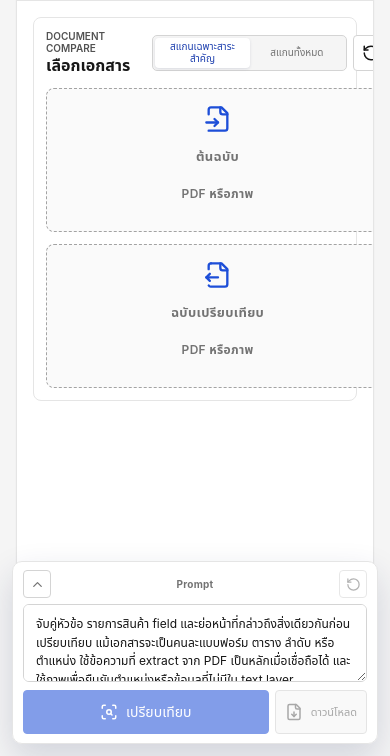
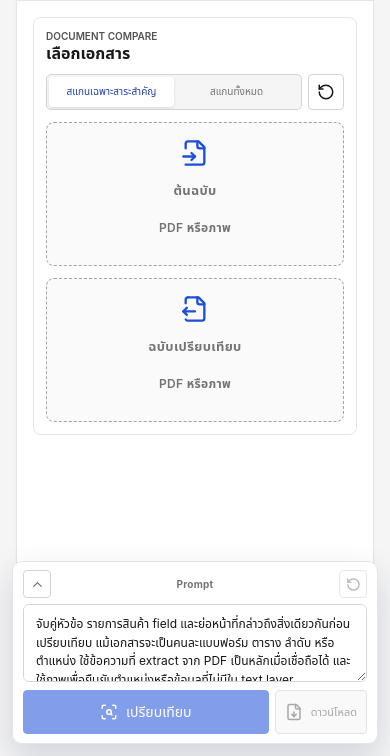
Before and after one commit to Conthium/le-pdfscan, a website built with Vite: page index.html in a window 390 px wide. Shown: the part 88-844 px from the top of the page. Built offline with nearby package versions, Linux system fonts and the light colour scheme.

Commit message:
Fix mobile document compare card overflow

```diff
--- a/src/styles.css
+++ b/src/styles.css
@@ -1404,6 +1404,7 @@ button.download-link {
   align-items: center;
   justify-content: space-between;
   gap: 16px;
+  min-width: 0;
 }
 
 .compare-setup-heading h2,
@@ -1412,11 +1413,15 @@ button.download-link {
 }
 
 .compare-drop-grid {
+  width: 100%;
+  min-width: 0;
   grid-template-columns: repeat(2, minmax(0, 1fr));
   gap: 12px;
 }
 
 .drop-zone.compact {
+  width: 100%;
+  min-width: 0;
   min-height: 144px;
   padding: 16px;
 }
@@ -2226,6 +2231,12 @@ button.download-link {
     padding: 12px;
   }
 
+  .compare-setup-heading {
+    align-items: stretch;
+    flex-direction: column;
+    gap: 12px;
+  }
+
   .compare-drop-grid,
   .page-picker-grid,
   .roi-editor-grid {
@@ -2239,16 +2250,26 @@ button.download-link {
   }
 
   .compare-header-actions {
+    width: 100%;
     gap: 6px;
+    justify-content: stretch;
   }
 
   .compare-header-mode-control {
-    width: min(232px, calc(100vw - 128px));
+    width: auto;
+    min-width: 0;
+    flex: 1 1 auto;
   }
 
   .compare-header-mode-control .mode-button {
+    min-width: 0;
     padding: 0 5px;
     font-size: 10px;
+    overflow-wrap: anywhere;
+  }
+
+  .compare-header-actions > .icon-button {
+    flex: 0 0 36px;
   }
 
   .compare-primary-actions {
```
